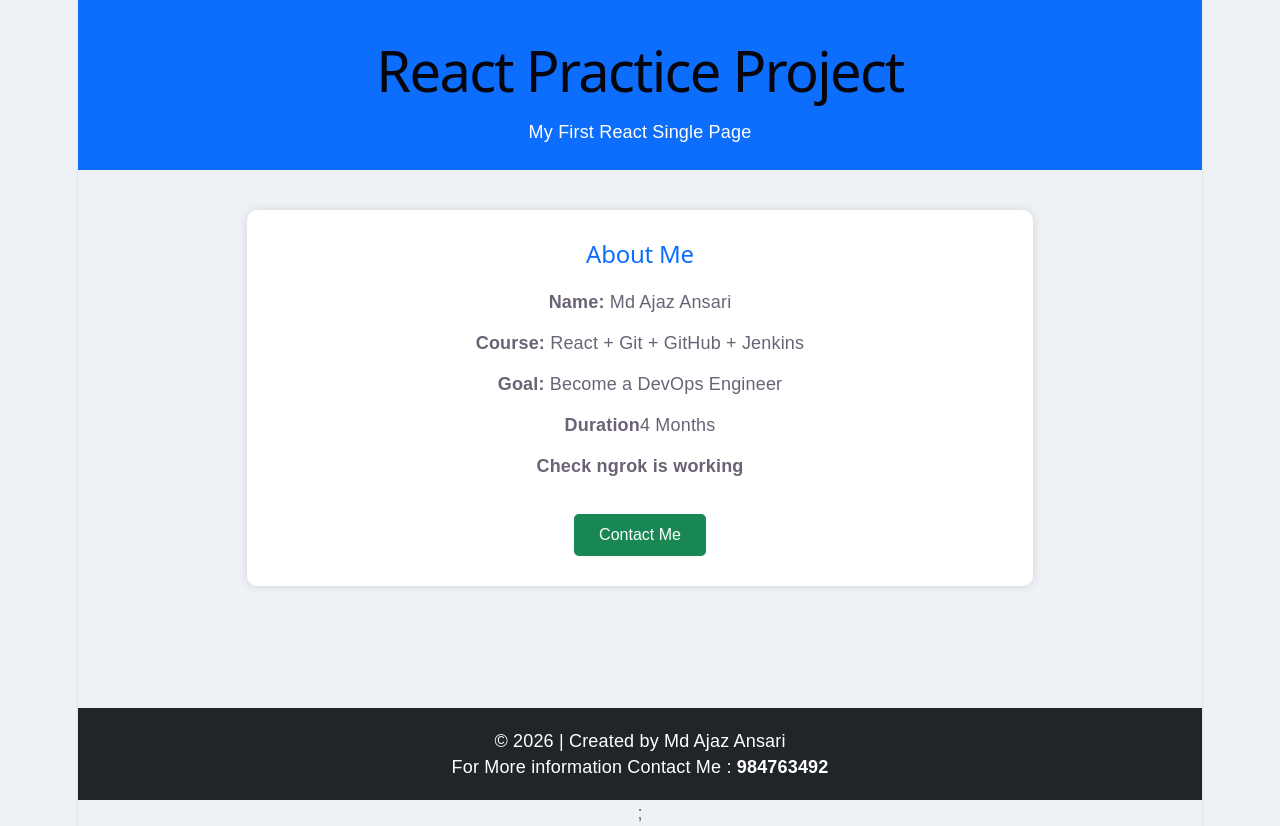
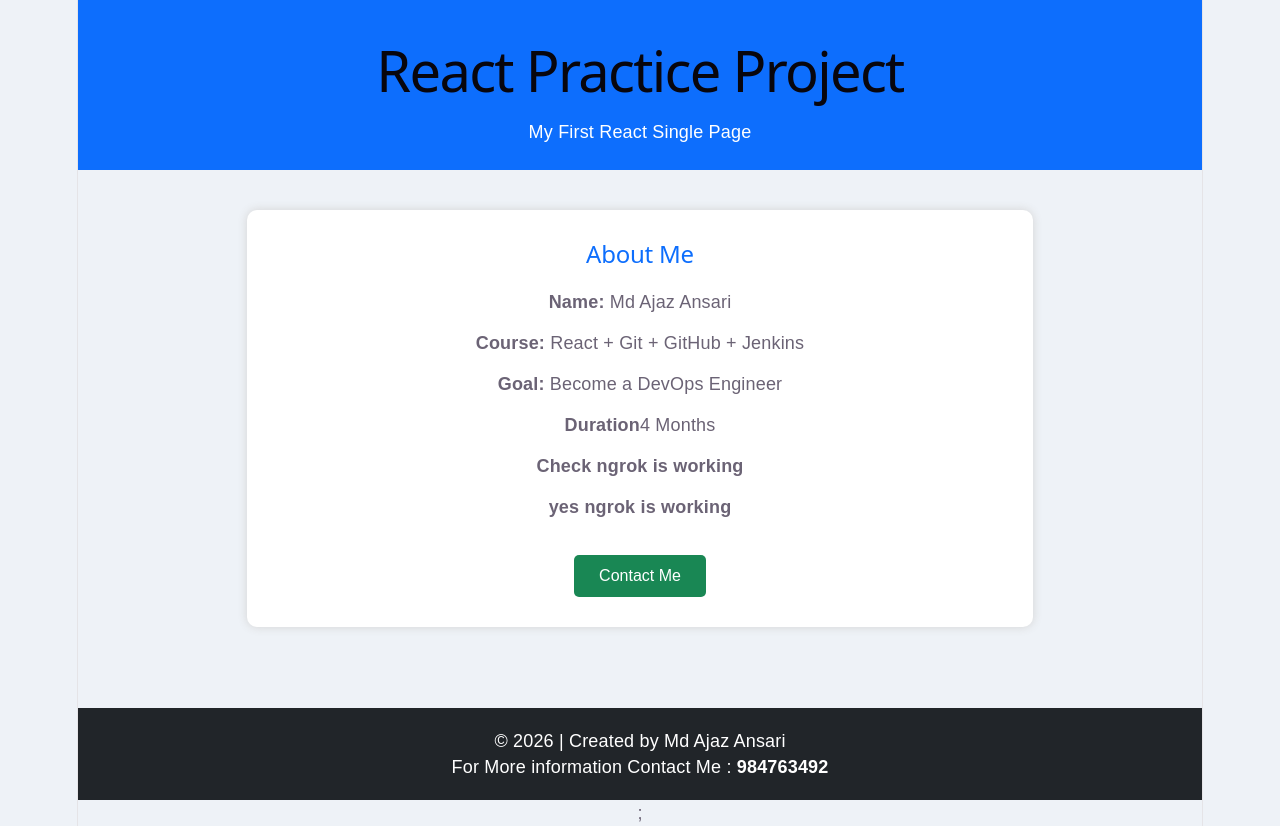
Before and after one commit to mdajazansari64-arch/React-Template, a React (Vite) app: page / in a window 1280 px wide. Built offline with nearby package versions, Linux system fonts and the light colour scheme.

Commit message:
Check Again

```diff
--- a/src/Temp.jsx
+++ b/src/Temp.jsx
@@ -17,6 +17,7 @@ function Temp() {
                 <p><strong>Goal:</strong> Become a DevOps Engineer</p>
                 <p><strong>Duration</strong>4 Months</p>
                 <p><strong>Check ngrok is working</strong></p>
+                <p><strong>yes ngrok is working</strong></p>
 
                 <button>Contact Me</button>
             </main>
```
